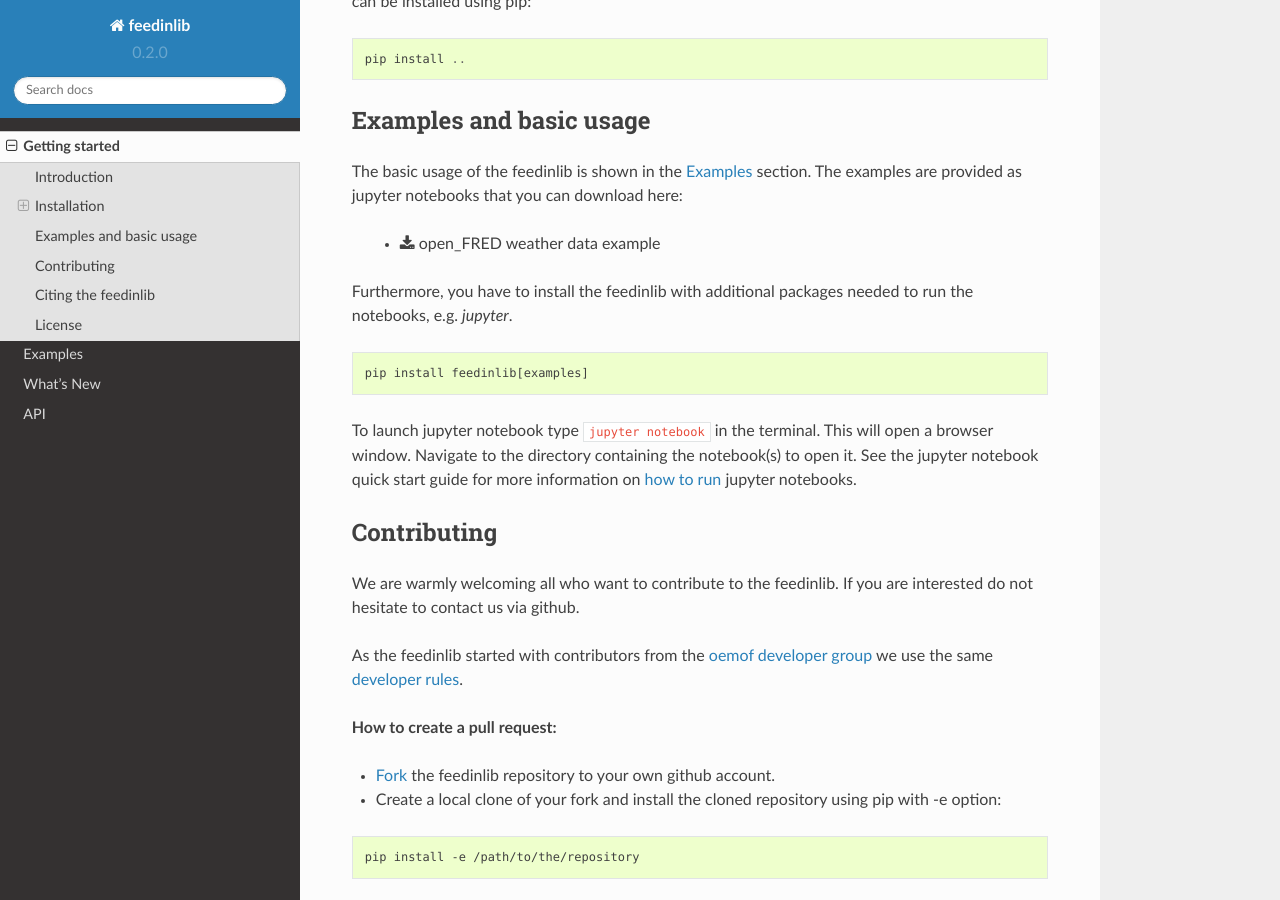
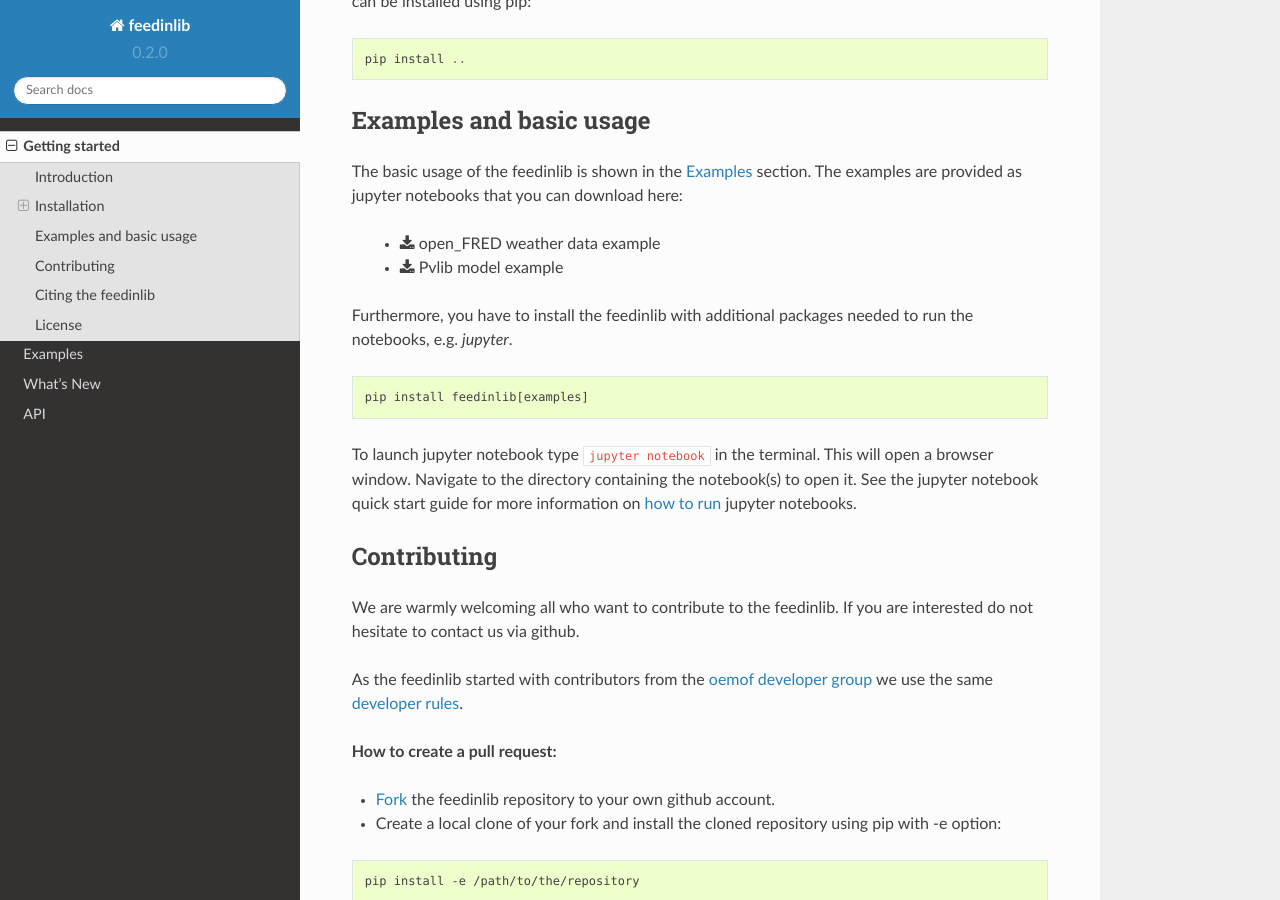
Before and after one commit to oemof/feedinlib, a Sphinx documentation site: the page built from doc/getting_started.rst, in a window 1280 px wide and 900 px high, scrolled down 1179 px. Built offline with Sphinx 7.4.7 and the Read the Docs theme 2.0.0, drawn with Linux system fonts in a browser that asks for light colours; formulas are drawn with MathJax 3.

Commit message:
Add new example to documentation

```diff
--- a/doc/examples.rst
+++ b/doc/examples.rst
@@ -7,3 +7,4 @@ Examples
 
 .. toctree::
     load_open_fred_weather_data
+    run_pvlib_model
--- a/doc/getting_started.rst
+++ b/doc/getting_started.rst
@@ -57,6 +57,7 @@ The basic usage of the feedinlib is shown in the :ref:`examples_section_label` s
 The examples are provided as jupyter notebooks that you can download here:
 
  * :download:`open_FRED weather data example <../example/load_open_fred_weather_data.ipynb>`
+ * :download:`Pvlib model example <../example/run_pvlib_model.ipynb>`
 
 Furthermore, you have to install the feedinlib with additional packages needed to run the notebooks, e.g. `jupyter`.
 
```
Also changed, not shown: doc/run_pvlib_model.ipynb (added), 1 other file.
